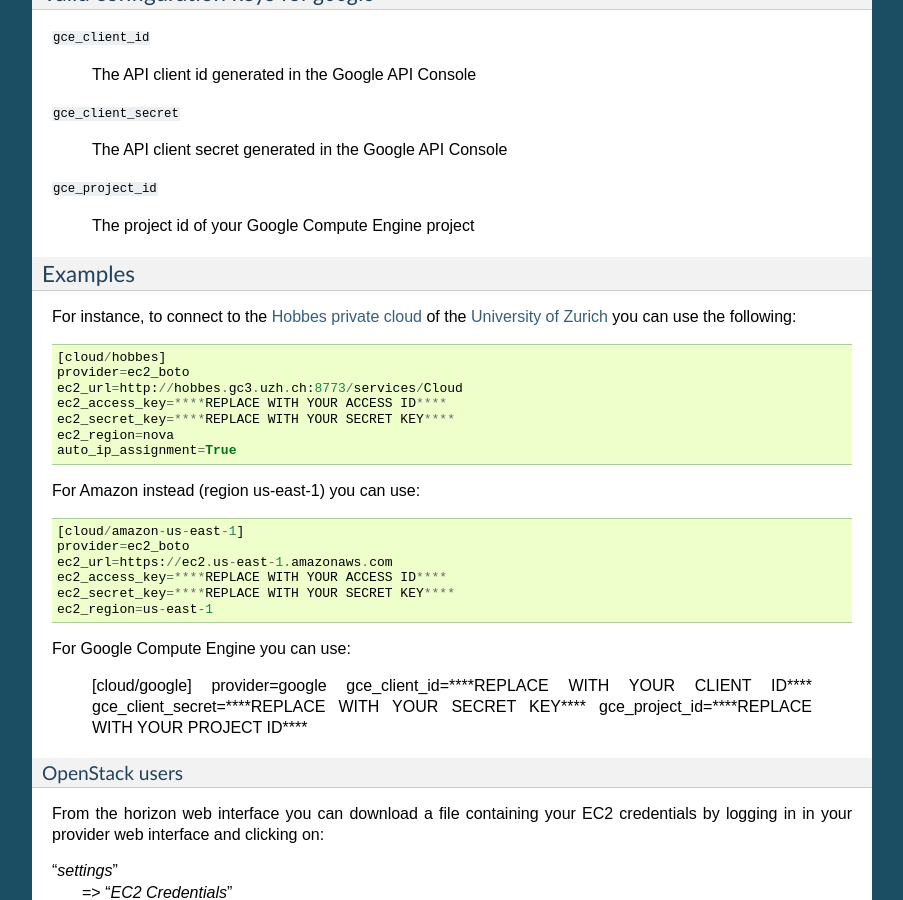
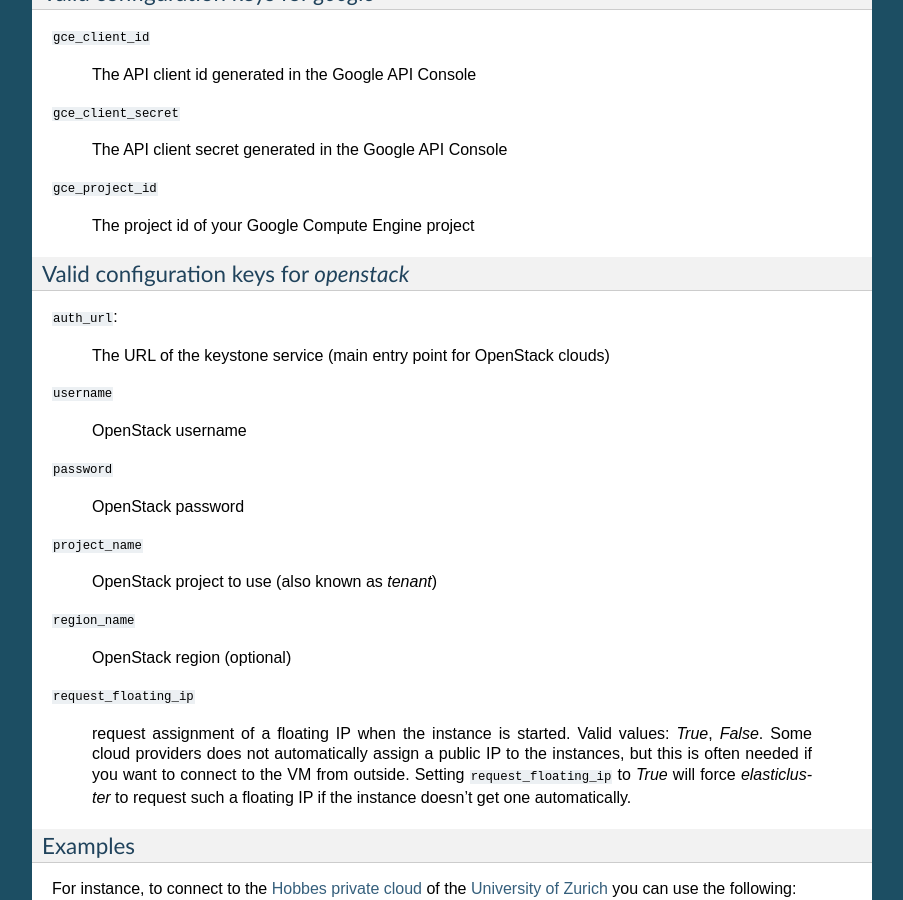
Before and after one commit to elasticluster/elasticluster, a Sphinx documentation site: the page built from docs/configure.rst, in a window 1280 px wide and 900 px high, scrolled down 1788 px. Shown: the whole window, without its empty margins (198-1101 px from the left). Built offline with Sphinx 7.4.7, drawn with Linux system fonts in a browser that asks for light colours; some of the changed text lies outside the part shown.

Commit message:
Update documentation adding information on how to configure an `openstack` provider.

```diff
--- a/docs/configure.rst
+++ b/docs/configure.rst
@@ -80,7 +80,7 @@
 ``provider``
 
     the driver to use to connect to the cloud provider.
-    `boto` or `google`
+    `ec2_boto`, `openstack` or `google`
 
 
 
@@ -136,6 +136,39 @@
 ``gce_project_id``
 
     The project id of your Google Compute Engine project
+
+Valid configuration keys for *openstack*
+----------------------------------------
+
+``auth_url``:
+
+    The URL of the keystone service (main entry point for OpenStack
+    clouds)
+
+``username``
+
+    OpenStack username
+
+``password``
+
+    OpenStack password
+``project_name``
+
+    OpenStack project to use (also known as `tenant`)
+
+``region_name``
+
+    OpenStack region (optional)
+
+``request_floating_ip``
+
+    request assignment of a floating IP when the instance is
+    started. Valid values: `True`, `False`.
+    Some cloud providers does not automatically assign a public IP
+    to the instances, but this is often needed if you want to connect
+    to the VM from outside. Setting ``request_floating_ip`` to `True`
+    will force `elasticluster` to request such a floating IP if the
+    instance doesn't get one automatically.
 
 
 Examples
```
Also changed, not shown: docs/index.rst (+4 -4 lines), 1 other file.
